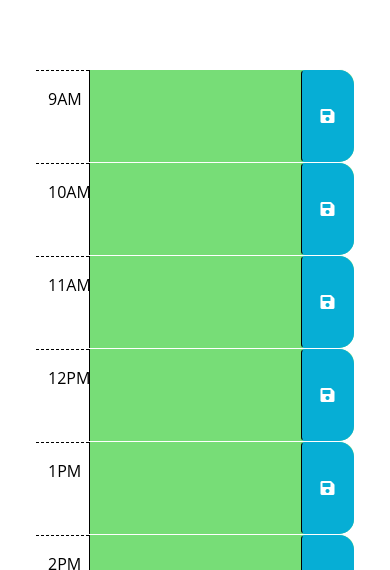
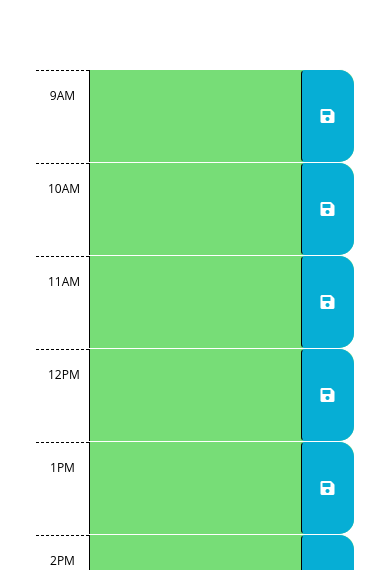
Before and after one commit to JaminHLO/daily-planner, a plain HTML site: page index.html in a window 390 px wide. Shown: the part 270-840 px from the top of the page. Drawn offline with nearby package versions, Linux system fonts and the light colour scheme.

Commit message:
replaced screenshot, corrected sizing issue for mobile

```diff
--- a/assets/css/style.css
+++ b/assets/css/style.css
@@ -61,3 +61,9 @@ textarea {
   font-size: 20px;
   transition: all 0.3s ease-in-out;
 }
+
+@media (max-width: 690px) {
+  .hour {
+    font-size: 12px;
+  }
+}
```
Also changed, not shown: assets/images/dp-ss04.jpg.
